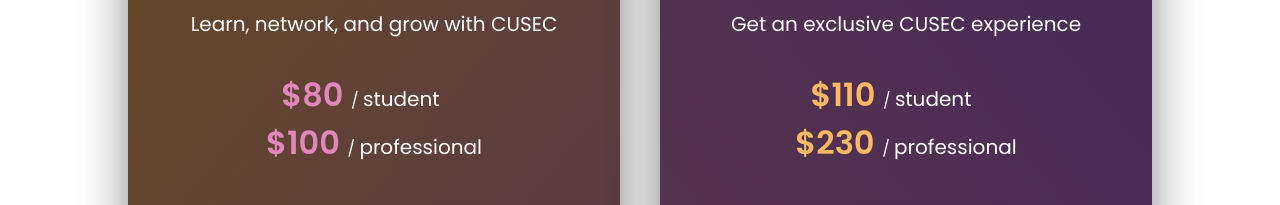
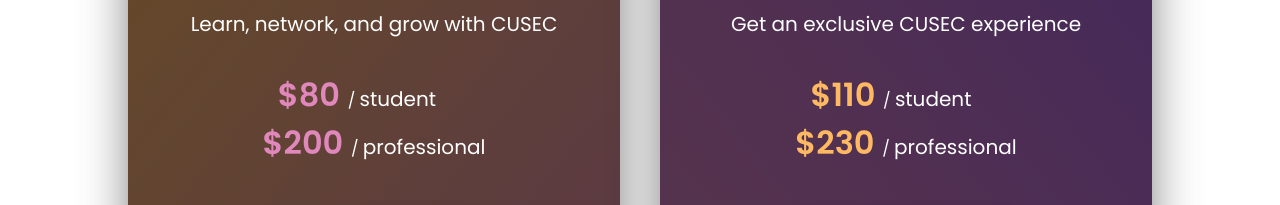
Before and after one commit to cusec/2024, a Next.js app: page / in a window 1280 px wide. Shown: the part 2880-3085 px from the top of the page. Built offline with nearby package versions, Linux system fonts and the light colour scheme.

Commit message:
fix: Wrong basic professional price

```diff
--- a/src/components/Landing Page/Tickets.tsx
+++ b/src/components/Landing Page/Tickets.tsx
@@ -31,7 +31,7 @@ export default function Sponsor() {
             title={"Basic"}
             description={"Learn, network, and grow with CUSEC"}
             studentPrice={80}
-            professionalPrice={100}
+            professionalPrice={200}
             features={[
               "Social Events",
               "Networking Benefits",
```
